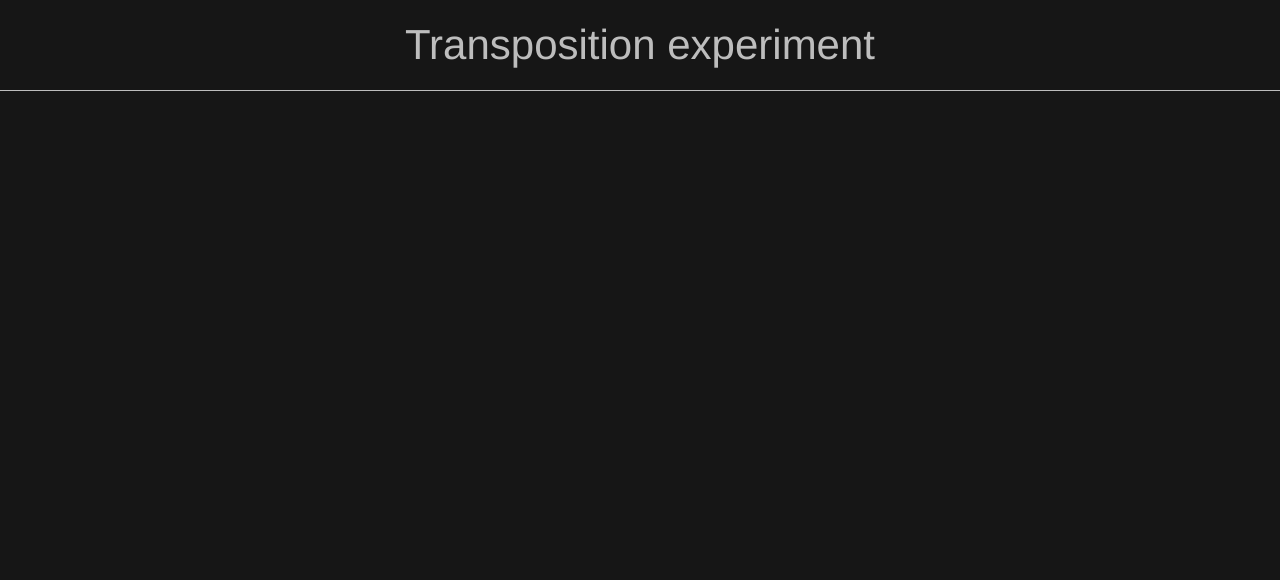
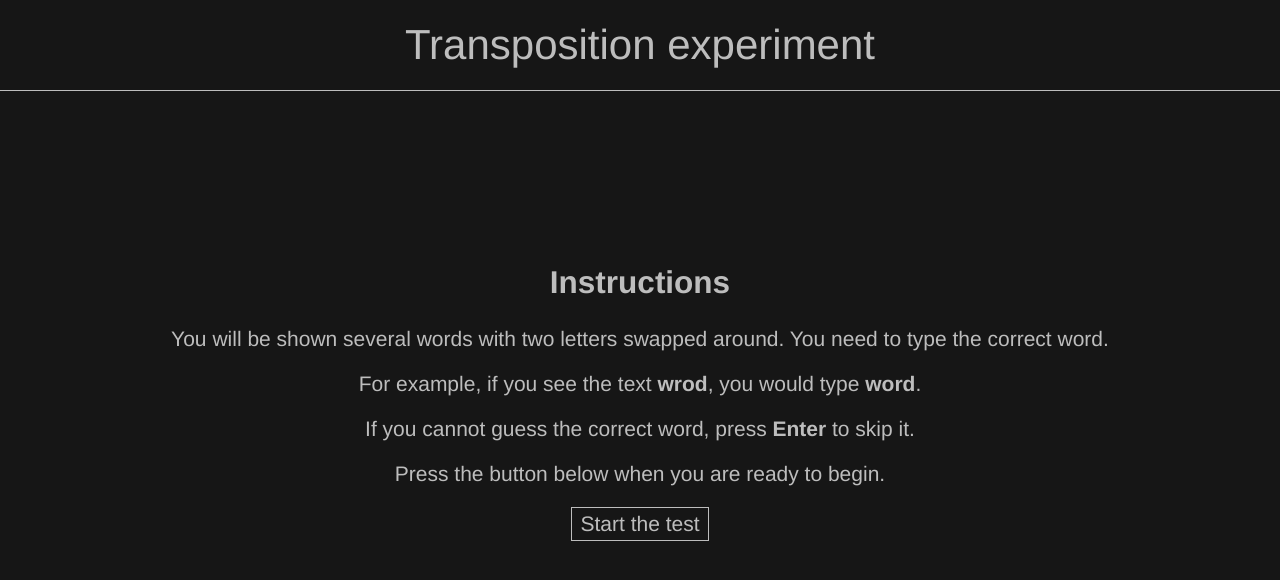
Before and after one commit to jordangray/transposition-experiment, an Angular app: page /instructions in a window 1280 px wide. Before the commit this address led to /. Shown: the top 580 px of the page. Built offline with nearby package versions, Linux system fonts and the light colour scheme.

Commit message:
Added pre-test instructions

```diff
--- a/src/app/app-routing.module.ts
+++ b/src/app/app-routing.module.ts
@@ -2,10 +2,12 @@ import { NgModule } from '@angular/core';
 import { Routes, RouterModule } from '@angular/router';
 import { WordTestComponent } from './words/word-test/word-test.component';
 import { RegisterComponent } from './register/register.component';
+import { InstructionsComponent } from './instructions/instructions.component';
 
 
 const routes: Routes = [
   { path: '', component: RegisterComponent },
+  { path: 'instructions', component: InstructionsComponent },
   { path: 'test', component: WordTestComponent }
 ];
 
--- a/src/app/app.module.ts
+++ b/src/app/app.module.ts
@@ -5,6 +5,7 @@ import { AppRoutingModule } from './app-routing.module';
 import { AppComponent } from './app.component';
 import { WordsModule } from './words/words.module';
 import { RegisterModule } from './register/register.module';
+import { InstructionsModule } from './instructions/instructions.module';
 
 @NgModule({
   declarations: [
@@ -15,6 +16,7 @@ import { RegisterModule } from './register/register.module';
     AppRoutingModule,
     WordsModule,
     RegisterModule,
+    InstructionsModule
   ],
   providers: [],
   bootstrap: [AppComponent]
--- /dev/null
+++ b/src/app/instructions/instructions.component.html
@@ -0,0 +1,13 @@
+<section class="instructions">
+  <h2>Instructions</h2>
+
+  <p>You will be shown several words with two letters swapped around. You need to type the correct word.</p>
+
+  <p>For example, if you see the text <strong>wrod</strong>, you would type <strong>word</strong>.</p>
+
+  <p>If you cannot guess the correct word, press <strong>Enter</strong> to skip it.</p>
+
+  <p>Press the button below when you are ready to begin.</p>
+
+  <p><button routerLink="/test">Start the test</button></p>
+</section>
--- /dev/null
+++ b/src/app/instructions/instructions.component.ts
@@ -0,0 +1,15 @@
+import { Component, OnInit } from '@angular/core';
+
+@Component({
+  selector: 'app-instructions',
+  templateUrl: './instructions.component.html',
+  styleUrls: ['./instructions.component.scss']
+})
+export class InstructionsComponent implements OnInit {
+
+  constructor() { }
+
+  ngOnInit() {
+  }
+
+}
--- a/src/app/register/register.component.html
+++ b/src/app/register/register.component.html
@@ -7,6 +7,6 @@
   </div>
 
   <div class="form-field">
-    <button routerLink="/test">Register</button>
+    <button routerLink="/instructions">Register</button>
   </div>
 </div>
```
Also changed, not shown: src/app/instructions/instructions.module.ts (added, +15 -0 lines), src/app/instructions/instructions.component.scss (added), 1 other file (tests, documents, lock files or other folders).
